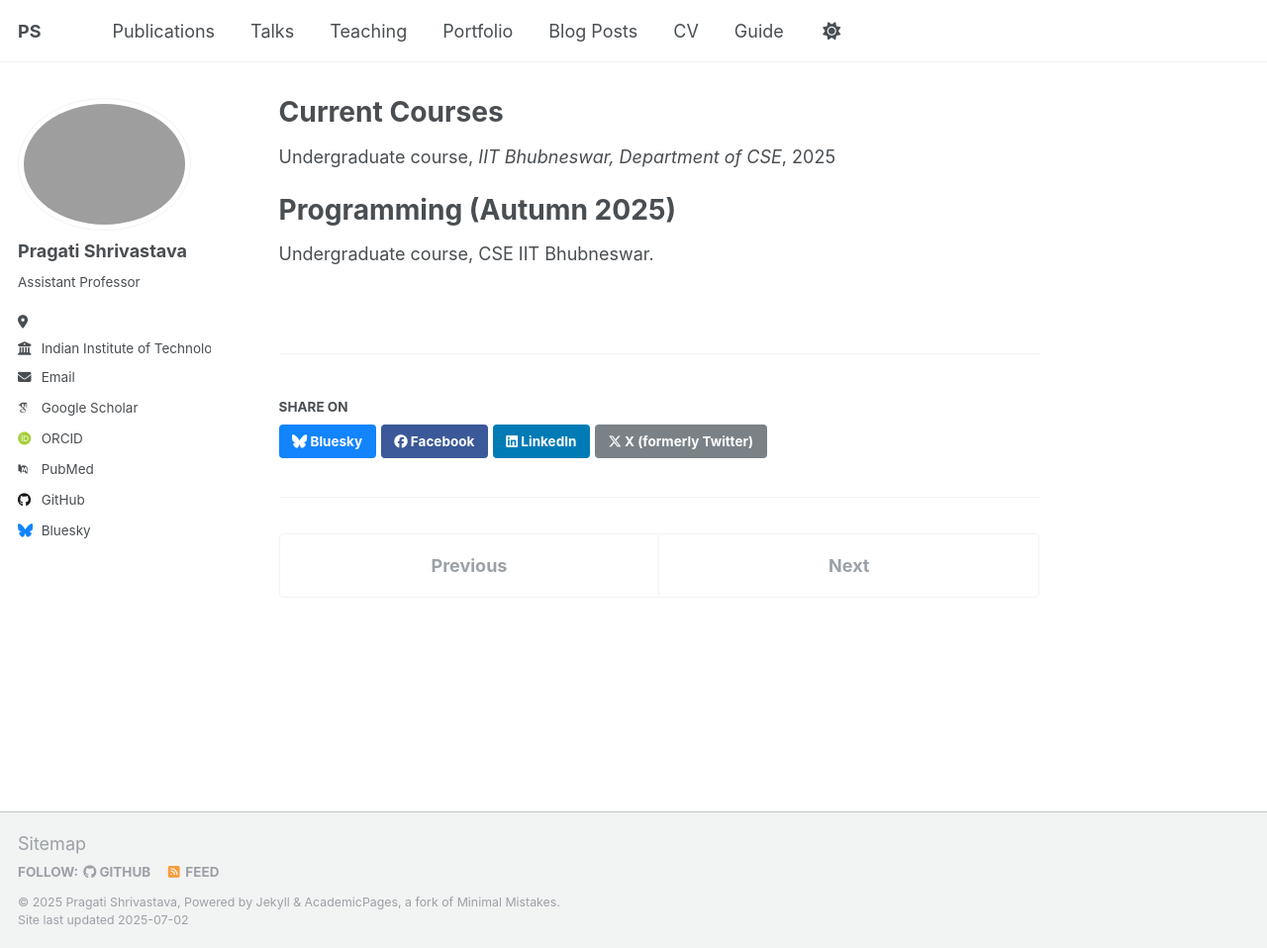
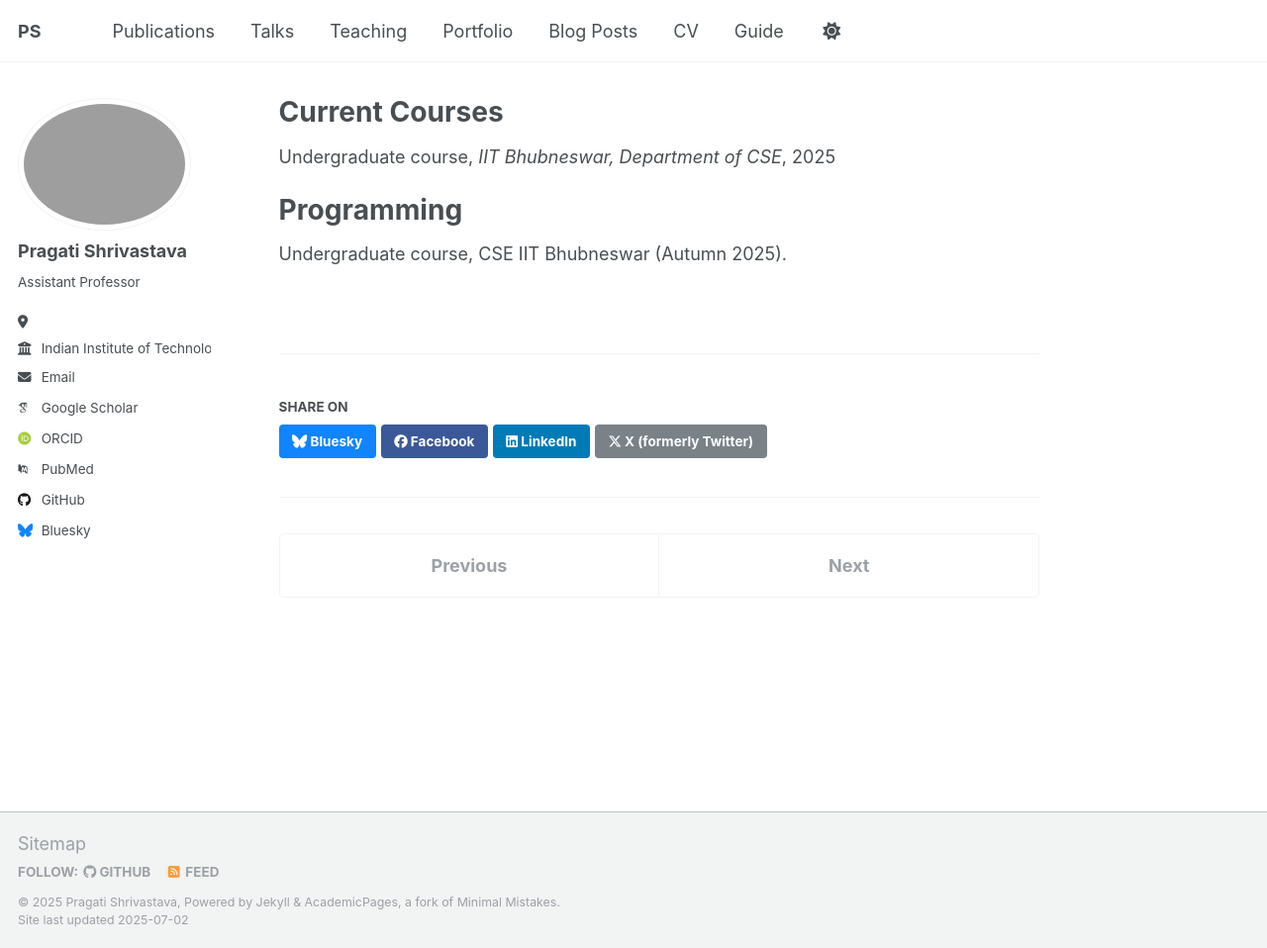
Before and after one commit to PragatiShrivastava/PragatiShrivastava.github.io, a Jekyll site: the page built from _teaching/2014-spring-teaching-1.md, in a window 1280 px wide and 958 px high. Shown: the whole window at 99% size. Built offline with Jekyll 4.4.1, drawn with Linux system fonts in a browser that asks for light colours; some web fonts are replaced; a script that is not in the unit is left out.

```diff
--- a/_teaching/2014-spring-teaching-1.md
+++ b/_teaching/2014-spring-teaching-1.md
@@ -10,9 +10,9 @@ location: "Bhubaneswar, India"
 
 <!--This is a description of a teaching experience. You can use markdown like any other post.-->
 
-Programming (Autumn 2025)
+Programming
 ======
-Undergraduate course, CSE IIT Bhubneswar.
+Undergraduate course, CSE IIT Bhubneswar (Autumn 2025).
 
 
 
```
